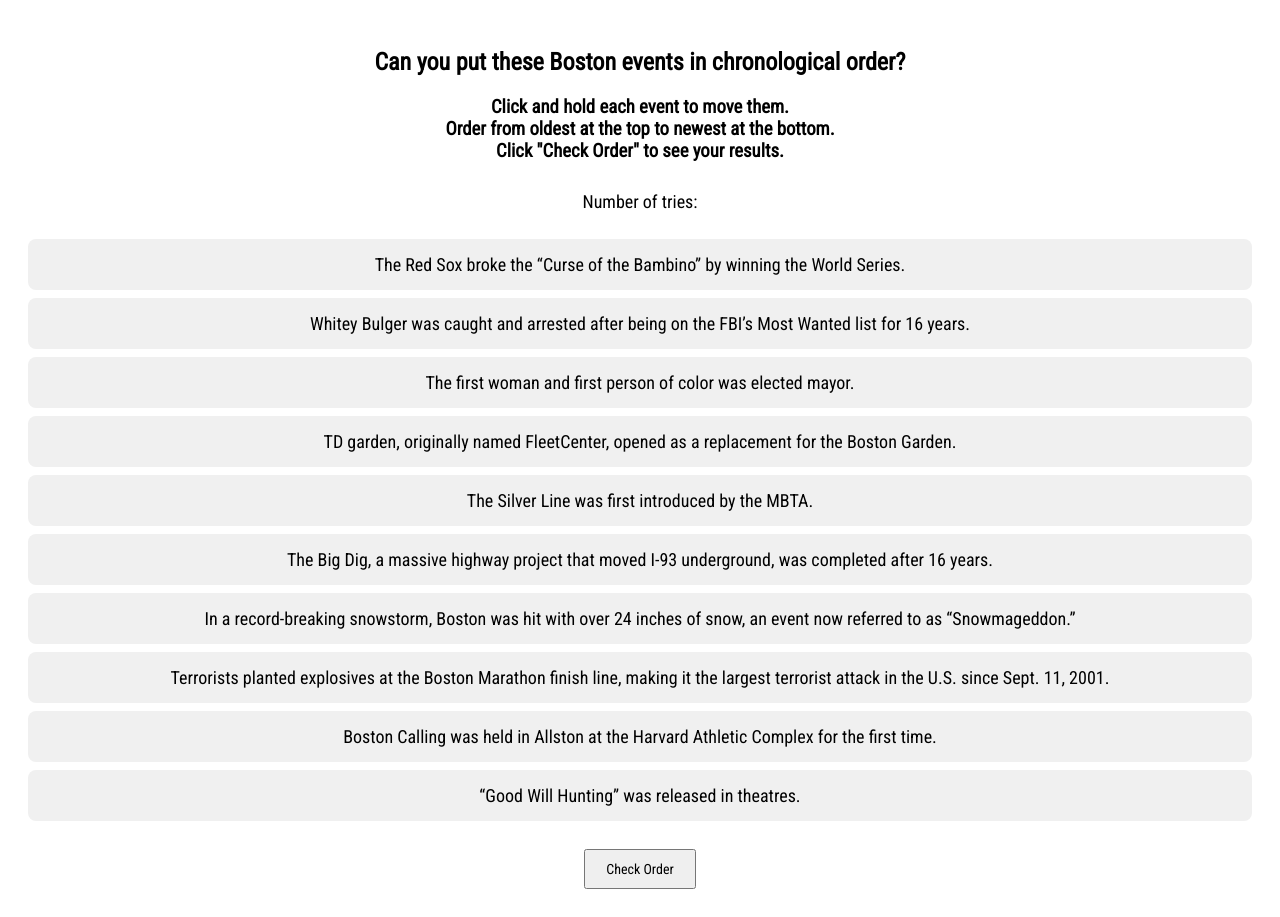
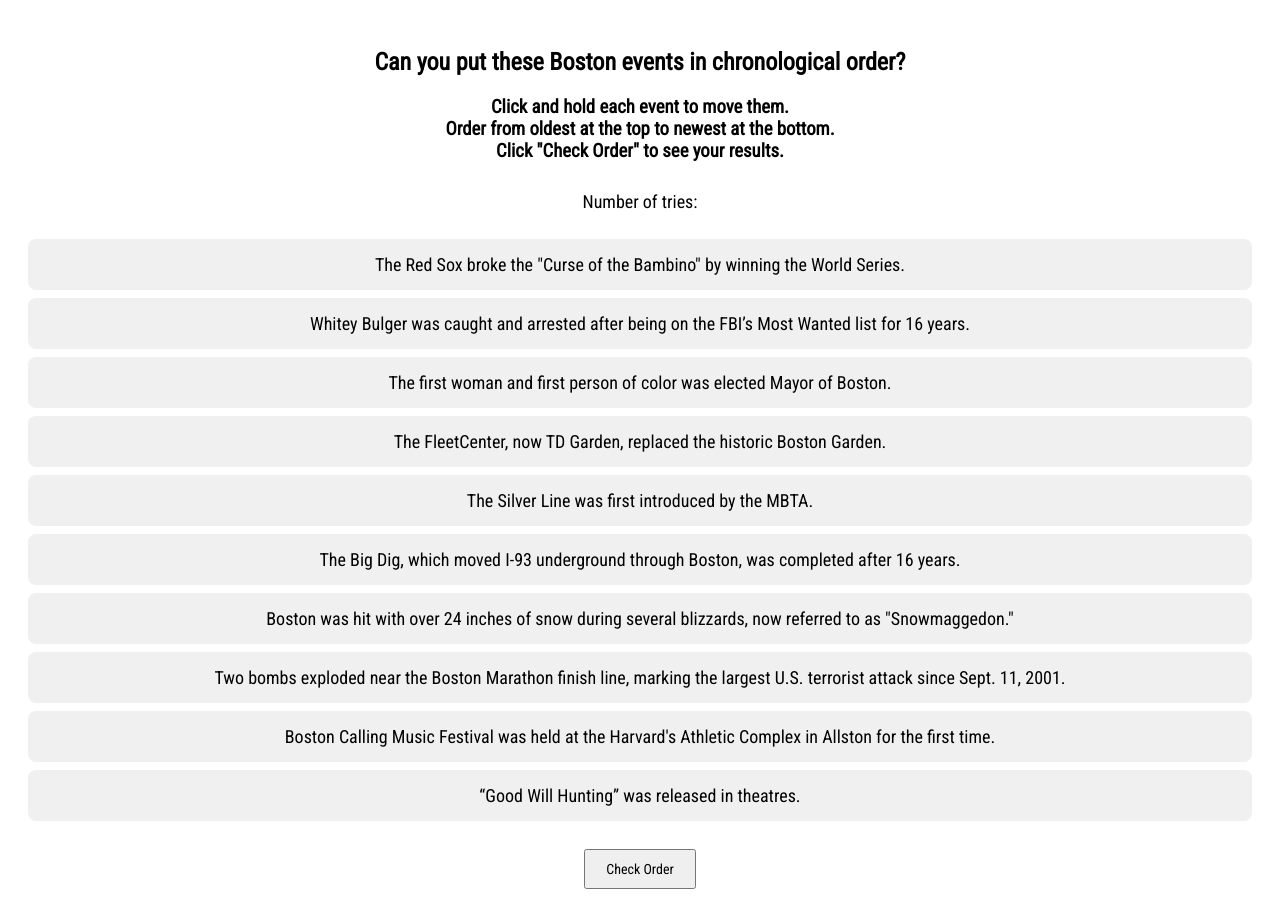
Before and after one commit to kellycatchan/boston-history-timeline, a plain HTML site: page index.html in a window 1280 px wide. Drawn offline with nearby package versions, Linux system fonts and the light colour scheme.

Commit message:
Update index.html
copy changes from emily

```diff
--- a/index.html
+++ b/index.html
@@ -67,15 +67,15 @@
   <div id="result-banner"></div><br>
 
   <div id="events">
-    <div class="event-card" data-order="4" data-year="2004">The Red Sox broke the “Curse of the Bambino” by winning the World Series. </div>
+    <div class="event-card" data-order="4" data-year="2004">The Red Sox broke the "Curse of the Bambino" by winning the World Series. </div>
     <div class="event-card" data-order="6" data-year="2011">Whitey Bulger was caught and arrested after being on the FBI’s Most Wanted list for 16 years. </div>
-    <div class="event-card" data-order="10" data-year="2021">The first woman and first person of color was elected mayor. </div>
-    <div class="event-card" data-order="1" data-year="1995">TD garden, originally named FleetCenter, opened as a replacement for the Boston Garden. </div>
+    <div class="event-card" data-order="10" data-year="2021">The first woman and first person of color was elected Mayor of Boston. </div>
+    <div class="event-card" data-order="1" data-year="1995">The FleetCenter, now TD Garden, replaced the historic Boston Garden. </div>
     <div class="event-card" data-order="3" data-year="2002">The Silver Line was first introduced by the MBTA. </div>
-    <div class="event-card" data-order="5" data-year="2007">The Big Dig, a massive highway project that moved I-93 underground, was completed after 16 years. </div>
-    <div class="event-card" data-order="8" data-year="2015">In a record-breaking snowstorm, Boston was hit with over 24 inches of snow, an event now referred to as “Snowmageddon.” </div>
-    <div class="event-card" data-order="7" data-year="2013">Terrorists planted explosives at the Boston Marathon finish line, making it the largest terrorist attack in the U.S. since Sept. 11, 2001.  </div>
-    <div class="event-card" data-order="9" data-year="2017">Boston Calling was held in Allston at the Harvard Athletic Complex for the first time. </div>
+    <div class="event-card" data-order="5" data-year="2007">The Big Dig, which moved I-93 underground through Boston, was completed after 16 years. </div>
+    <div class="event-card" data-order="8" data-year="2015">Boston was hit with over 24 inches of snow during several blizzards, now referred to as "Snowmaggedon." </div>
+    <div class="event-card" data-order="7" data-year="2013">Two bombs exploded near the Boston Marathon finish line, marking the largest U.S. terrorist attack since Sept. 11, 2001.  </div>
+    <div class="event-card" data-order="9" data-year="2017">Boston Calling Music Festival was held at the Harvard's Athletic Complex in Allston for the first time. </div>
     <div class="event-card" data-order="2" data-year="1997">“Good Will Hunting” was released in theatres. </div>
   </div>
 
```
